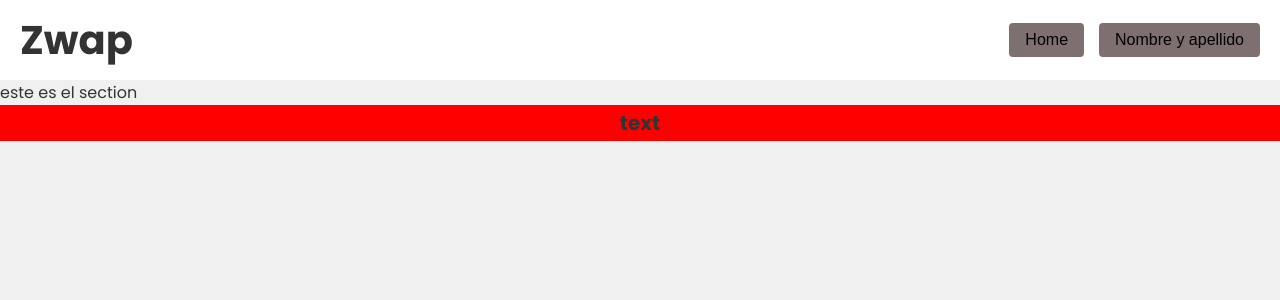
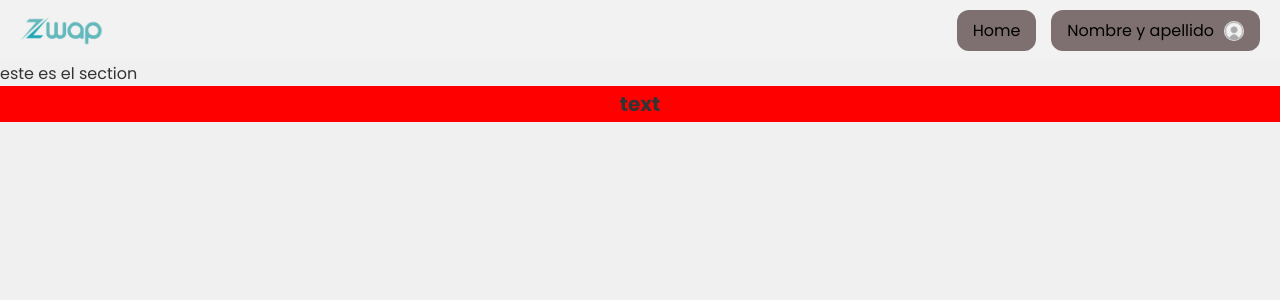
Before and after one commit to matrakei/zwap-proyecto, a React (Vite) app in the folder zwap/: page / in a window 1280 px wide. Shown: the top 300 px of the page. Built offline with nearby package versions, Linux system fonts and the light colour scheme.

Commit message:
header casi terminado, falta arreglar boton perfil color azul

```diff
--- a/zwap/src/components/Header/Header.css
+++ b/zwap/src/components/Header/Header.css
@@ -1,16 +1,28 @@
 .header {
-    background-color: white;
+    background-color: #F1F2F1;
     padding: 10px 20px;
     font-size: 20px;
     gap: 15px;
 
-    display: flex;              /* Alineamos elementos en fila */
-    justify-content: space-between;  /* Título a la izquierda, botón a la derecha */
-    align-items: center;        /* Centrado vertical */
+    display: flex;
+    justify-content: space-between;
+    align-items: center;
 }
 
 .titulo {
-    margin: 0; /* Para que el h1 no tenga espacio extra */
+    margin: 0;
+}
+
+/* 📌 Nuevo: contenedor de logo + texto */
+.logo-container {
+    display: flex;
+    align-items: center;
+}
+
+/* 📌 Nuevo: estilo de la imagen */
+.logo {
+    height: 30px;
+    width: auto;
 }
 
 .home-button {
@@ -18,10 +30,13 @@
     color: black;
     border: none;
     padding: 8px 16px;
-    border-radius: 4px;
+    border-radius: 12px;
     font-size: 16px;
     cursor: pointer;
     transition: background-color 0.3s ease;
+    font-family: "Poppins", sans-serif;
+    font-weight: 400;
+    font-style: normal;
 }
 
 .home-button:hover {
@@ -33,13 +48,28 @@
     color: black;
     border: none;
     padding: 8px 16px;
-    border-radius: 4px;
+    border-radius: 12px;
     font-size: 16px;
     cursor: pointer;
     transition: background-color 0.3s ease;
+    font-family: "Poppins", sans-serif;
+    font-weight: 400;
+    font-style: normal;
+
+    display: flex;               /* 📌 Para alinear imagen y texto */
+    align-items: center;         /* 📌 Centrado vertical */
+    gap: 10px;                   /* 📌 Espacio entre imagen y texto */
 }
 
 .buttons-right {
     display: flex;
-    gap: 15px; /* espacio entre los botones */
-  }
+    gap: 15px;
+}
+
+/* 📌 Imagen dentro del botón de perfil */
+.perfil-img {
+    height: 20px;
+    width: 20px;
+    object-fit: cover;
+    border-radius: 50%; /* Para que sea redonda */
+}
--- a/zwap/src/components/Header/Header.jsx
+++ b/zwap/src/components/Header/Header.jsx
@@ -1,14 +1,23 @@
 import './Header.css';
+import logo from '../../assets/logo.png';
+import perfil from '../../assets/perfil.png';
 
 export const Header = () => {
   return (
     <header className="header">
-      <h1 className="titulo">Zwap</h1>
+      <div className="logo-container">
+        <img src={logo} alt="Logo Zwap" className="logo" />
+      </div>
 
       <div className="buttons-right">
         <button className="home-button">Home</button>
-        <button className="perfil-button">Nombre y apellido</button>
+
+        <button className="perfil-button">
+         Nombre y apellido
+         <img src={perfil} alt="Perfil" className="perfil-img" />
+        </button>
+
       </div>
     </header>
   );
-}
+};
```
Also changed, not shown: zwap/src/assets/logo.png (added), zwap/src/assets/perfil.png (added).
